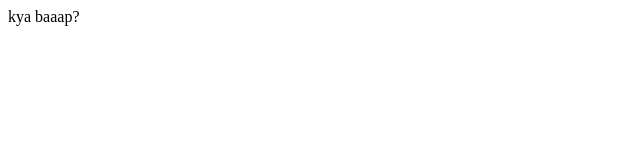
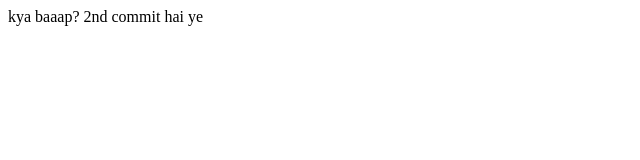
Before and after one commit to baburaoapte/css_one, a plain HTML site: page index.html in a window 1280 px wide. Shown: the whole page, without its empty margins (0-640 px from the left). Drawn offline with Linux system fonts and the light colour scheme.

Commit message:
2nd commit try

```diff
--- a/index.html
+++ b/index.html
@@ -4,5 +4,9 @@
 
 kya baaap?
 
+2nd commit hai ye
+
+
+
 </body>
 </html>
```
